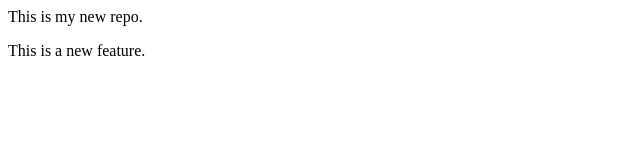
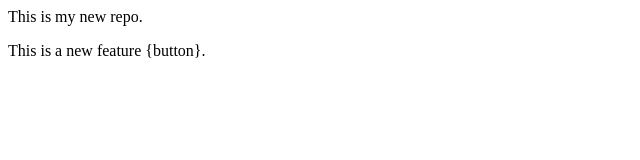
Before and after one commit to Rithvik-K-T/localrepo, a plain HTML site: page index.html in a window 1280 px wide. Shown: the full height of the page, 0-640 px from the left. Drawn offline with Linux system fonts and the light colour scheme.

Commit message:
Add button

```diff
--- a/index.html
+++ b/index.html
@@ -1,2 +1,2 @@
 <p>This is my new repo.</p>
-<p>This is a new feature.</p>
+<p>This is a new feature {button}.</p>
```
